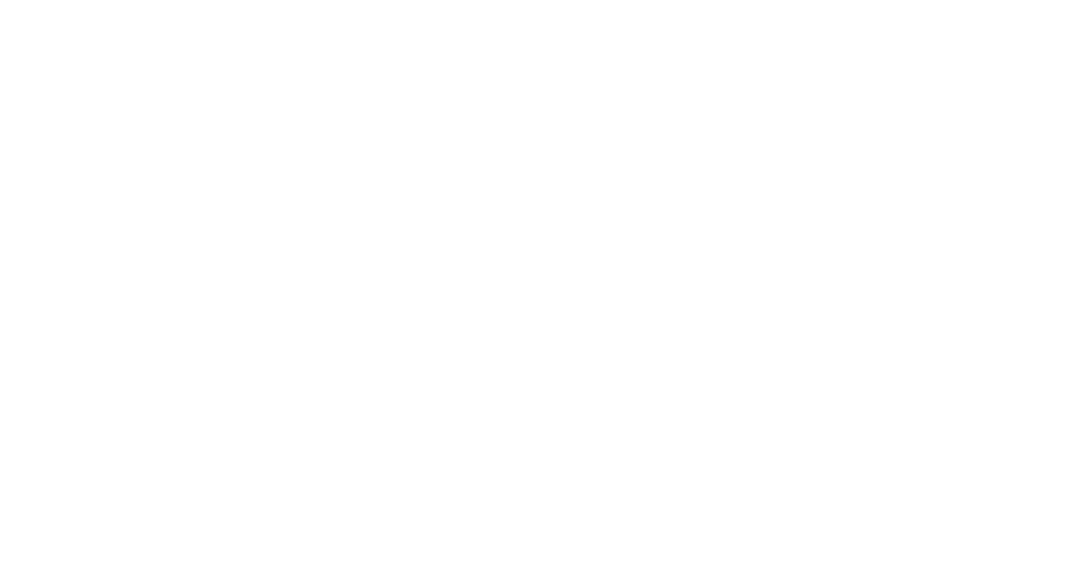
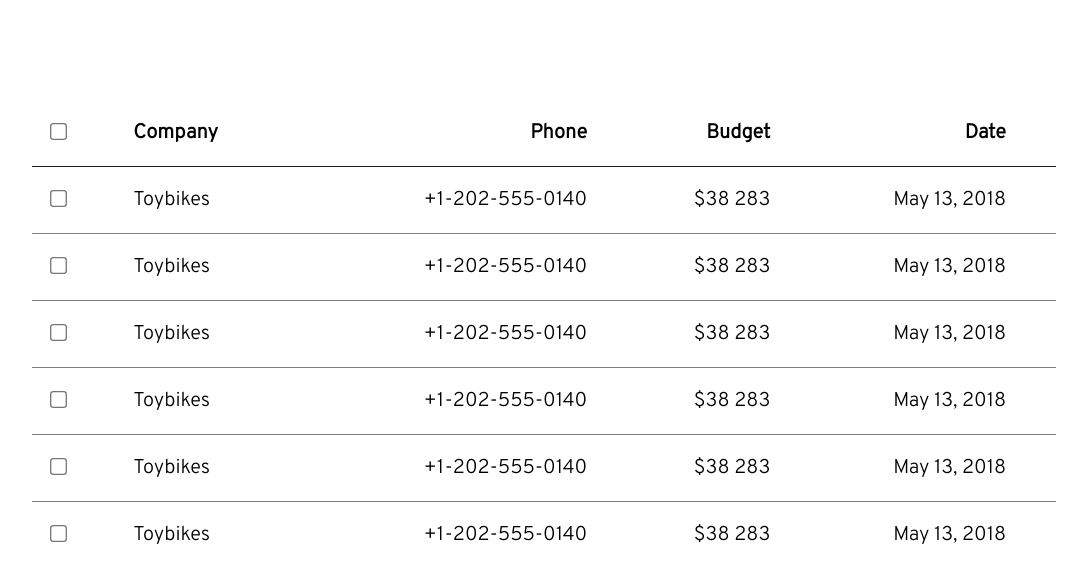
Before and after one commit to fmunives/Styled-table, a plain HTML site: page index.html in a window 1280 px wide. Shown: the whole page, without its empty margins (96-1183 px from the left). Drawn offline with Linux system fonts and the light colour scheme.

Commit message:
adding css style

```diff
--- a/index.html
+++ b/index.html
@@ -3,7 +3,86 @@
   <head>
     <meta charset="UTF-8" />
     <meta name="viewport" content="width=device-width, initial-scale=1.0" />
+    <link
+      href="https://fonts.googleapis.com/css2?family=Overpass:wght@300&display=swap"
+      rel="stylesheet"
+    />
+    <script
+      src="https://kit.fontawesome.com/ac6fc4de9c.js"
+      crossorigin="anonymous"
+    ></script>
+    <link rel="stylesheet" href="./main.css" />
     <title>Styled table</title>
   </head>
-  <body></body>
+  <body>
+    <table class="table">
+      <thead>
+        <tr>
+          <th class="text-center " scope="col">
+            <input type="checkbox" name="check" id="check" />
+          </th>
+          <th class="text-left" scope="col">Company</th>
+          <th class="text-right" scope="col">Phone</th>
+          <th class="text-right" scope="col">Budget</th>
+          <th class="text-right" scope="col">Date</th>
+        </tr>
+      </thead>
+      <tbody>
+        <tr>
+          <td class="text-center">
+            <input type="checkbox" name="check" id="check" />
+          </td>
+          <td>Toybikes</td>
+          <td class="text-right">+1-202-555-0140</td>
+          <td class="text-right">$38 283</td>
+          <td class="text-right">May 13, 2018</td>
+        </tr>
+        <tr>
+          <td class="text-center">
+            <input type="checkbox" name="check" id="check" />
+          </td>
+          <td>Toybikes</td>
+          <td class="text-right">+1-202-555-0140</td>
+          <td class="text-right">$38 283</td>
+          <td class="text-right">May 13, 2018</td>
+        </tr>
+        <tr>
+          <td class="text-center">
+            <input type="checkbox" name="check" id="check" />
+          </td>
+          <td>Toybikes</td>
+          <td class="text-right">+1-202-555-0140</td>
+          <td class="text-right">$38 283</td>
+          <td class="text-right">May 13, 2018</td>
+        </tr>
+        <tr>
+          <td class="text-center">
+            <input type="checkbox" name="check" id="check" />
+          </td>
+          <td>Toybikes</td>
+          <td class="text-right">+1-202-555-0140</td>
+          <td class="text-right">$38 283</td>
+          <td class="text-right">May 13, 2018</td>
+        </tr>
+        <tr>
+          <td class="text-center">
+            <input type="checkbox" name="check" id="check" />
+          </td>
+          <td>Toybikes</td>
+          <td class="text-right">+1-202-555-0140</td>
+          <td class="text-right">$38 283</td>
+          <td class="text-right">May 13, 2018</td>
+        </tr>
+        <tr>
+          <td class="text-center">
+            <input type="checkbox" name="check" id="check" />
+          </td>
+          <td>Toybikes</td>
+          <td class="text-right">+1-202-555-0140</td>
+          <td class="text-right">$38 283</td>
+          <td class="text-right">May 13, 2018</td>
+        </tr>
+      </tbody>
+    </table>
+  </body>
 </html>
--- /dev/null
+++ b/main.css
@@ -0,0 +1,49 @@
+html,
+body {
+  font-family: "Overpass", sans-serif;
+}
+
+body {
+  width: 80%;
+  margin: 0 auto;
+  margin-top: 100px;
+}
+
+.text-left {
+  text-align: left;
+}
+
+.text-right {
+  text-align: right;
+}
+
+.text-center {
+  text-align: center;
+}
+
+.table {
+  width: 100%;
+  border-collapse: collapse;
+}
+
+.table thead {
+  border-bottom: 1px solid #1c1c1c;
+}
+
+.table th,
+.table td {
+  padding: 20px 50px 20px 0;
+  font-size: 20px;
+}
+
+.table td {
+  border-bottom: 1px solid grey;
+}
+
+.table tr:last-child td {
+  border-bottom: 0;
+}
+
+.table input[type="checkbox"] {
+  transform: scale(1.3);
+}
```
